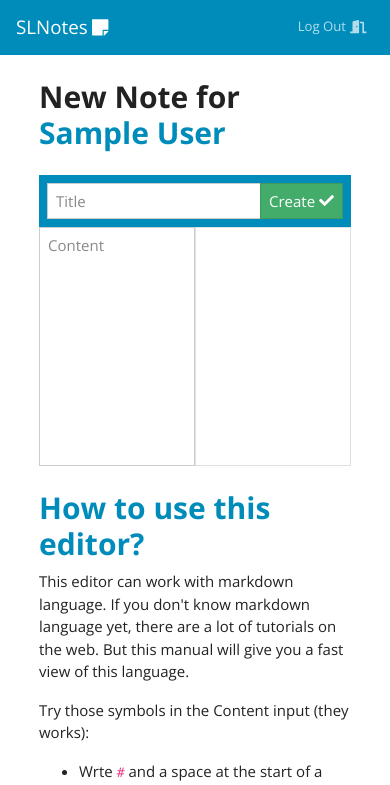
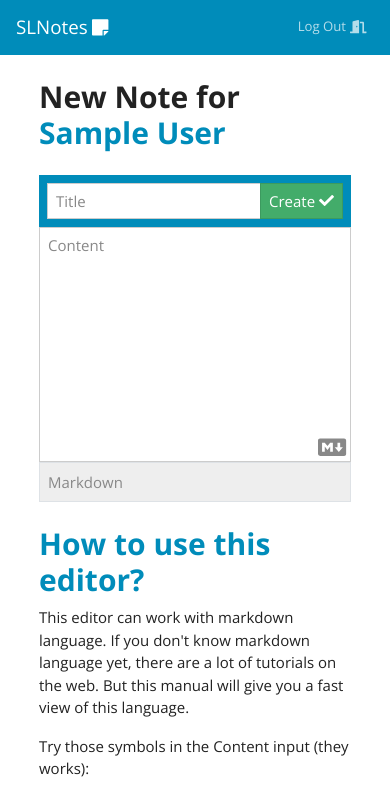
Before and after one commit to cristianiniguez/saitolab_notes, a React (Create React App) app: page /new in a window 390 px wide. Shown: the top 785 px of the page. Built offline with nearby package versions, Linux system fonts and the light colour scheme; no server answers; sample sign-in values are in the browser's storage.

Commit message:
editor with responsive design

```diff
--- a/src/assets/components/Editor.css
+++ b/src/assets/components/Editor.css
@@ -4,18 +4,65 @@
 }
 
 .editor__fields {
+  position: relative;
   display: flex;
+  height: 275px;
 }
 
-.editor__textarea,
 .editor__preview {
-  width: 50%;
+  width: 0;
+  display: none;
+}
+.editor__textarea {
+  width: 100%;
+  display: flex;
+  flex-direction: column;
+}
+
+.editor__textarea-box,
+.editor__preview-box {
+  flex-grow: 1;
 }
 
 .editor__textarea textarea {
   resize: none;
 }
 
-.editor__preview {
-  overflow: scroll;
+.editor__preview-box {
+  overflow: auto;
 }
+
+.editor__preview-chb {
+  position: absolute;
+  bottom: 30px;
+  right: 5px;
+  font-size: 1.5em;
+}
+
+.editor__preview-chb input {
+  display: none;
+}
+
+.editor__fields--preview .editor__textarea {
+  width: 0;
+  display: none;
+}
+.editor__fields--preview .editor__preview {
+  width: 100%;
+  display: flex;
+  flex-direction: column;
+}
+
+@media screen and (min-width: 768px) {
+  .editor__textarea,
+  .editor__preview,
+  .editor__fields--preview .editor__textarea,
+  .editor__fields--preview .editor__preview {
+    width: 50%;
+    display: flex;
+    flex-direction: column;
+  }
+  .editor__preview-chb {
+    display: none;
+  }
+}
--- a/src/components/Editor.jsx
+++ b/src/components/Editor.jsx
@@ -3,6 +3,7 @@ import Markdown from 'markdown-to-jsx';
 
 import { FontAwesomeIcon } from '@fortawesome/react-fontawesome';
 import { faCheck } from '@fortawesome/free-solid-svg-icons';
+import { faMarkdown } from '@fortawesome/free-brands-svg-icons';
 
 import '../assets/components/Editor.css';
 
@@ -10,10 +11,16 @@ class Editor extends Component {
   state = {
     title: this.props.default?.title || '',
     content: this.props.default?.content || '',
+    preview: false,
   };
   handleChange = (e) => {
     this.setState({
       [e.target.name]: e.target.value,
+    });
+  };
+  handleChbChange = (e) => {
+    this.setState({
+      [e.target.name]: e.target.checked,
     });
   };
   handleSubmit = (e) => {
@@ -41,21 +48,29 @@ class Editor extends Component {
             </div>
           </div>
         </div>
-        <div className='editor__fields'>
+        <div className={`editor__fields ${this.state.preview ? 'editor__fields--preview' : ''}`}>
           <div className='editor__textarea'>
             <textarea
               name='content'
               rows='10'
-              className='form-control'
+              className='form-control editor__textarea-box'
               required
               onChange={this.handleChange}
               value={this.state.content}
               placeholder='Content'
             ></textarea>
+            <span className='p-2 border text-muted bg-light'>Markdown</span>
           </div>
-          <div className='editor__preview border p-2'>
-            <Markdown>{this.state.content}</Markdown>
+          <div className='editor__preview'>
+            <div className='editor__preview-box border p-2'>
+              <Markdown>{this.state.content}</Markdown>
+            </div>
+            <span className='p-2 border text-muted bg-light'>Preview</span>
           </div>
+          <label className='editor__preview-chb text-muted'>
+            <FontAwesomeIcon icon={faMarkdown} />
+            <input type='checkbox' name='preview' id='preview' onChange={this.handleChbChange} />
+          </label>
         </div>
         <div className='editor__manual my-4'>
           <h2 className='text-primary font-weight-bold'>How to use this editor?</h2>
```
